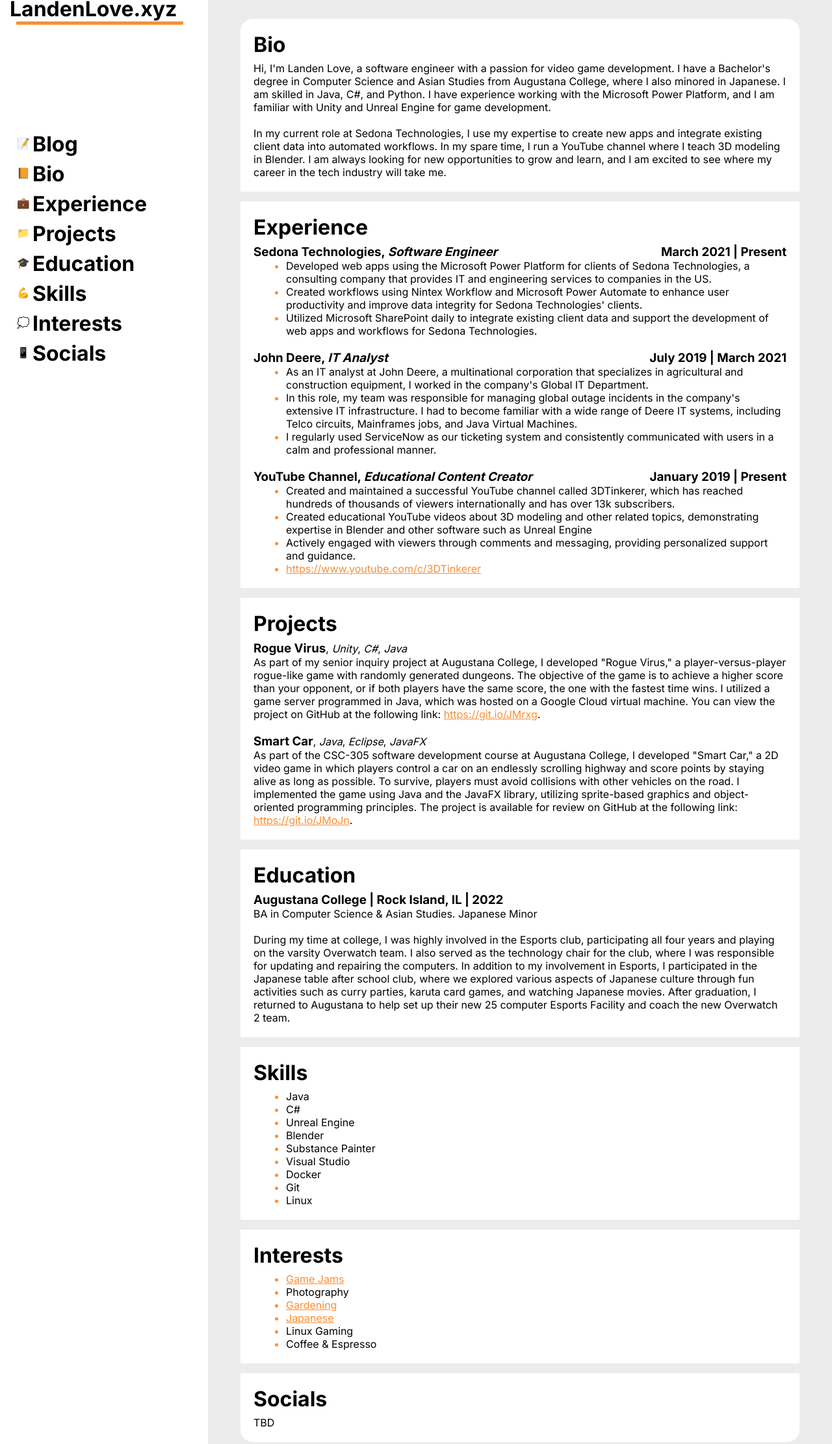
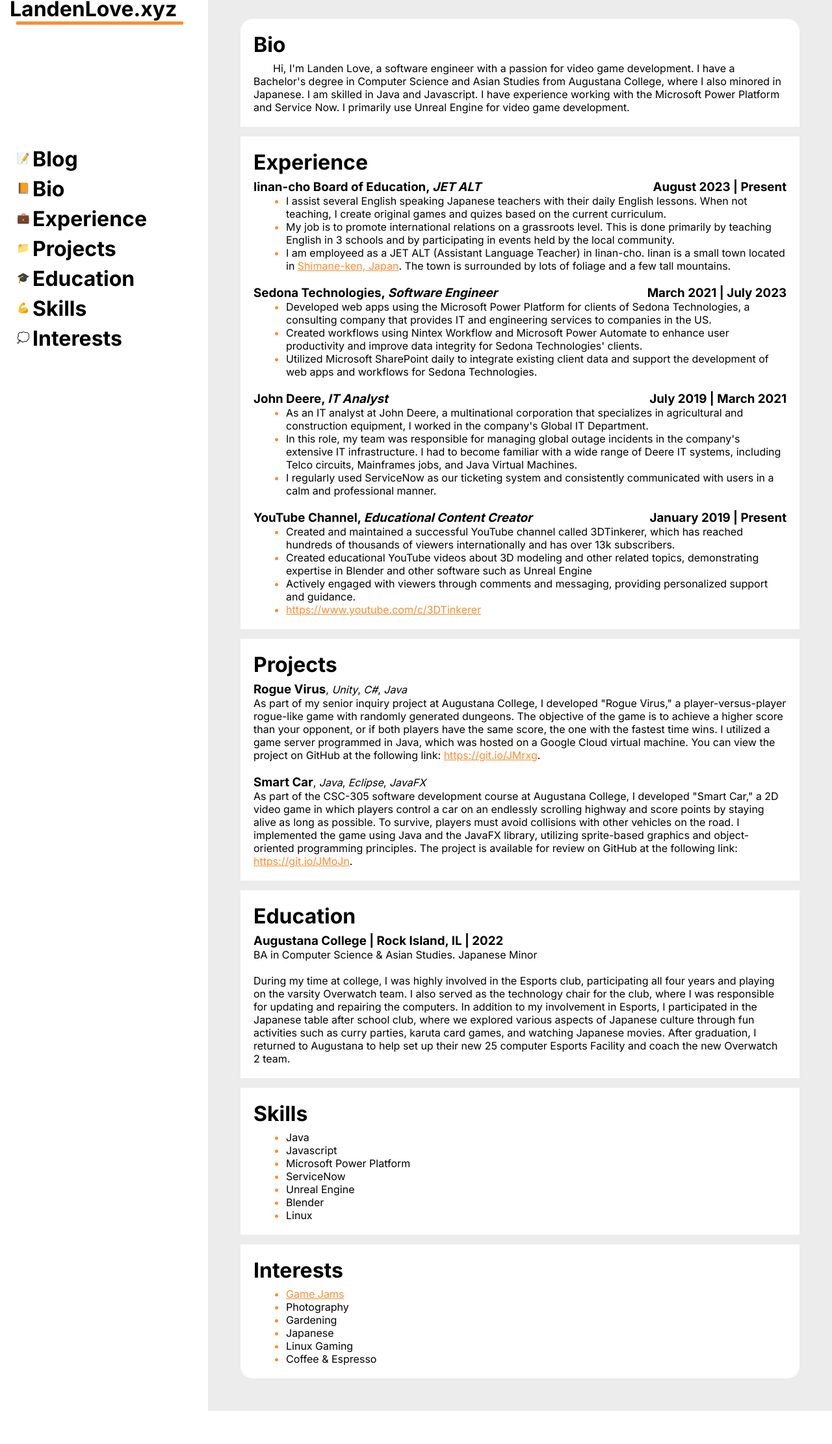
Before and after one commit to QCgeneral29/landenlove.xyz_2.0, a plain HTML site: page index.html in a window 1280 px wide. Shown: the part 21-2243 px from the top of the page at 65% size. After the commit the page ends 2192 px from the top, so only its background shows below. Drawn offline with Linux system fonts and the light colour scheme.

Commit message:
Added ALT position, removed socials, removed a couple links.

```diff
--- a/index.html
+++ b/index.html
@@ -25,7 +25,7 @@
             <li><h1><a href="#education" class="nav-link">Education</a></h1></li>
             <li><h1><a href="#skills" class="nav-link">Skills</a></h1></li>
             <li><h1><a href="#interests" class="nav-link">Interests</a></h1></li>
-            <li><h1><a href="#socials" class="nav-link">Socials</a></h1></li>
+            <!--<li><h1><a href="#socials" class="nav-link">Socials</a></h1></li>-->
         </ul>
     </div>
 
@@ -34,16 +34,29 @@
         <div class="container container-top" id="bio">
             <h1>Bio</h1>
 
-            <p>Hi, I'm Landen Love, a software engineer with a passion for video game development. I have a Bachelor's degree in Computer Science and Asian Studies from Augustana College, where I also minored in Japanese. I am skilled in Java, C#, and Python. I have experience working with the Microsoft Power Platform, and I am familiar with Unity and Unreal Engine for game development.</p>
-            <br>
-            <p>In my current role at Sedona Technologies, I use my expertise to create new apps and integrate existing client data into automated workflows. In my spare time, I run a YouTube channel where I teach 3D modeling in Blender. I am always looking for new opportunities to grow and learn, and I am excited to see where my career in the tech industry will take me.</p>
+            <p style="text-indent: 30px;">Hi, I'm Landen Love, a software engineer with a passion for video game development. I have a Bachelor's degree in Computer Science and Asian Studies from Augustana College, where I also minored in Japanese. I am skilled in Java and Javascript. I have experience working with the Microsoft Power Platform and Service Now. I primarily use Unreal Engine for video game development.</p>
         </div>
 
         <div class="container" id="experience">
             <h1>Experience</h1>
 
+            <!-- latest job entry -->
+            <h3>Iinan-cho Board of Education, <i>JET ALT</i> <span style="float: right;">August 2023 | Present</span></h3>
+            <ul>
+                <li>
+                    <p>I assist several English speaking Japanese teachers with their daily English lessons. When not teaching, I create original games and quizes based on the current curriculum.</p>
+                </li>
+                <li>
+                    <p>My job is to promote international relations on a grassroots level. This is done primarily by teaching English in 3 schools and by participating in events held by the local community.</p>
+                </li>
+                <li>
+                    <p>I am employeed as a JET ALT (Assistant Language Teacher) in Iinan-cho. Iinan is a small town located in <a href="https://goo.gl/maps/toyFZwY8NQHZovK8A" target="_blank">Shimane-ken, Japan</a>. The town is surrounded by lots of foliage and a few tall mountains.</p>
+                </li>
+            </ul>
+            <br>
+
             <!-- First job entry -->
-            <h3>Sedona Technologies, <i>Software Engineer</i> <span style="float: right;">March 2021 | Present</span></h3>
+            <h3>Sedona Technologies, <i>Software Engineer</i> <span style="float: right;">March 2021 | July 2023</span></h3>
             <ul>
                 <li>
                     <p>Developed web apps using the Microsoft Power Platform for clients of Sedona Technologies, a consulting company that provides IT and engineering services to companies in the US.</p>
@@ -113,35 +126,34 @@
 
             <ul>
                 <li><p>Java</p></li>
-                <li><p>C#</p></li>
+                <li><p>Javascript</p></li>
+                <li><p>Microsoft Power Platform</p></li>
+                <li><p>ServiceNow</p></li>
                 <li><p>Unreal Engine</p></li>
                 <li><p>Blender</p></li>
-                <li><p>Substance Painter</p></li>
-                <li><p>Visual Studio</p></li>
-                <li><p>Docker</p></li>
-                <li><p>Git</p></li>
                 <li><p>Linux</p></li>
             </ul>
         </div>
 
-        <div class="container" id="interests">
+        <div class="container container-bottom" id="interests">
             <h1>Interests</h1>
 
             <ul>
                 <li><p><a href="https://qcgeneral29.itch.io/" target="_blank">Game Jams</a></p></li>
                 <li><p>Photography</p></li>
-                <li><p><a href="https://youtu.be/0zlNEXlSXRQ" target="_blank">Gardening</a></p></li>
-                <li><p><a href="https://youtu.be/y9xwbYusiN0" target="_blank">Japanese</a></p></li>
+                <li><p>Gardening</p></li>
+                <li><p>Japanese</p></li>
                 <li><p>Linux Gaming</p></li>
                 <li><p>Coffee & Espresso</p></li>
             </ul>
         </div>
-
+        <!--
         <div class="container container-bottom" id="socials">
             <h1>Socials</h1>
 
             <p>TBD</p>
         </div>
+        -->
     </div>
 </body>
 </html>
```
